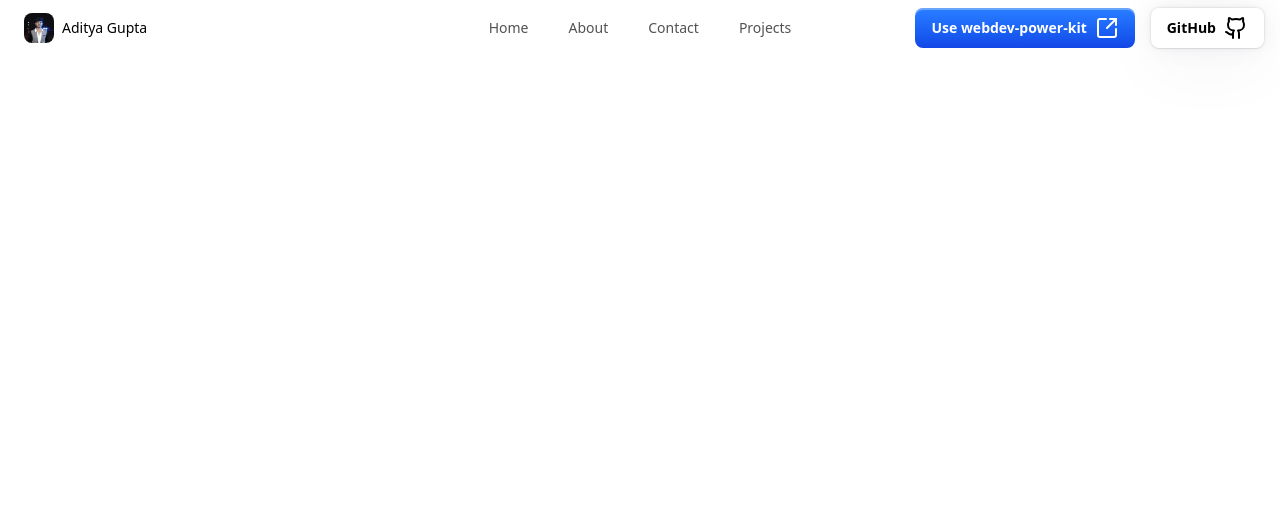
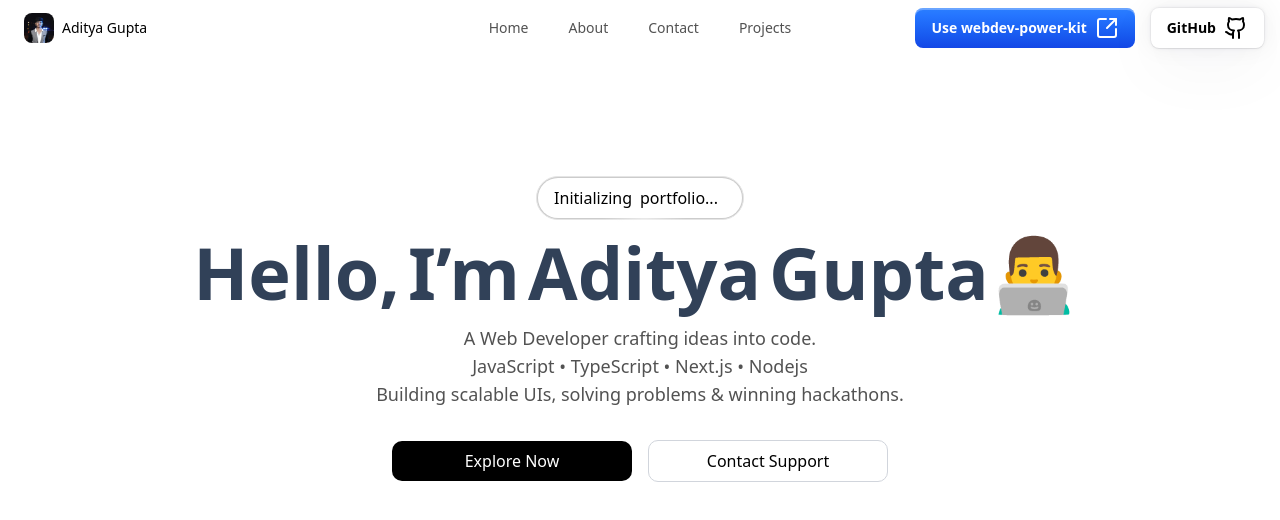
Before and after one commit to dev-aditya-lab/console-aditya, a Next.js app: page / in a window 1280 px wide. Shown: the top 520 px of the page. Built offline with nearby package versions, Linux system fonts and the light colour scheme.

Commit message:
hero secton done

```diff
--- a/app/page.tsx
+++ b/app/page.tsx
@@ -1,3 +1,4 @@
+import HeroSection from "@/components/hero-section";
 import { MainNavbar } from "@/components/MainNavbar";
 
 
@@ -5,6 +6,7 @@ export default function Home():React.ReactNode {
   return (
     <>
     <MainNavbar/>
+    <HeroSection/>
     </>
   )
 }
--- /dev/null
+++ b/components/hero-section.tsx
@@ -0,0 +1,146 @@
+"use client";
+
+import { motion } from "motion/react";
+import { HoverBorderGradient } from "./ui/hover-border-gradient";
+
+export default function HeroSection() {
+	return (
+		<div className="relative w-screen  mx-auto my-10 flex max-w-7xl flex-col items-center justify-center">
+			<div className="px-4 py-10 md:py-20">
+
+				<h1 className="relative z-10 mx-auto max-w-4xl text-center   text-slate-700  dark:text-slate-300">
+						<div className="flex justify-center mb-4">
+							<HoverBorderGradient
+							duration={0.5}
+								containerClassName="rounded-full"
+								as="button"
+								className="dark:bg-black bg-white text-black font-medium dark:text-white flex items-center space-x-2"
+							>
+								<span>
+									{"Initializing portfolio..."
+						.split(" ")
+						.map((word, index) => (
+							<motion.span
+								key={index}
+								initial={{
+									opacity: 0,
+									filter: "blur(4px)",
+									y: 10,
+								}}
+								animate={{
+									opacity: 1,
+									filter: "blur(0px)",
+									y: 0,
+								}}
+								transition={{
+									duration: 0.3,
+									delay: index * 0.1,
+									ease: "easeInOut",
+								}}
+								className="mr-2 inline-block"
+							>
+								{word}
+							</motion.span>
+						))}
+								</span>
+							</HoverBorderGradient>
+						</div>
+
+				</h1>
+				<h1 className="relative z-10 mx-auto max-w-4xl text-center text-3xl font-bold text-slate-700 md:text-4xl lg:text-7xl dark:text-slate-300">
+					{"Hello, I’m Aditya Gupta👨‍💻"
+						.split(" ")
+						.map((word, index) => (
+							<motion.span
+								key={index}
+								initial={{
+									opacity: 0,
+									filter: "blur(4px)",
+									y: 10,
+								}}
+								animate={{
+									opacity: 1,
+									filter: "blur(0px)",
+									y: 0,
+								}}
+								transition={{
+									duration: 0.3,
+									delay: index * 0.15,
+									ease: "easeInOut",
+								}}
+								className="mr-2 inline-block"
+							>
+								{word}
+							</motion.span>
+						))}
+				</h1>
+				<motion.p
+					initial={{
+						opacity: 0,
+					}}
+					animate={{
+						opacity: 1,
+					}}
+					transition={{
+						duration: 0.3,
+						delay: 0.8,
+					}}
+					className="relative z-10 mx-auto max-w-xl pt-4 text-center text-lg font-normal text-neutral-600 dark:text-neutral-400"
+				>
+					A Web Developer crafting ideas into code.
+				</motion.p>
+				<motion.p
+					initial={{
+						opacity: 0,
+					}}
+					animate={{
+						opacity: 1,
+					}}
+					transition={{
+						duration: 0.3,
+						delay: 0.8,
+					}}
+					className="relative z-10 mx-auto max-w-xl text-center text-lg font-normal text-neutral-600 dark:text-neutral-400"
+				>
+					JavaScript • TypeScript • Next.js • Nodejs
+				</motion.p>
+				<motion.p
+					initial={{
+						opacity: 0,
+					}}
+					animate={{
+						opacity: 1,
+					}}
+					transition={{
+						duration: 0.3,
+						delay: 0.8,
+					}}
+					className="relative z-10 mx-auto max-w-xl  text-center text-lg font-normal text-neutral-600 dark:text-neutral-400"
+				>
+					Building scalable UIs, solving problems & winning
+					hackathons.
+				</motion.p>
+				<motion.div
+					initial={{
+						opacity: 0,
+					}}
+					animate={{
+						opacity: 1,
+					}}
+					transition={{
+						duration: 0.3,
+						delay: 1,
+					}}
+					className="relative z-10 mt-8 flex flex-wrap items-center justify-center gap-4"
+				>
+					<button className="w-60 transform rounded-lg bg-black px-6 py-2 font-medium text-white transition-all duration-300 hover:-translate-y-0.5 hover:bg-gray-800 dark:bg-white dark:text-black dark:hover:bg-gray-200">
+						Explore Now
+					</button>
+					<button className="w-60 transform rounded-lg border border-gray-300 bg-white px-6 py-2 font-medium text-black transition-all duration-300 hover:-translate-y-0.5 hover:bg-gray-100 dark:border-gray-700 dark:bg-black dark:text-white dark:hover:bg-gray-900">
+						Contact Support
+					</button>
+				</motion.div>
+			</div>
+		</div>
+	);
+}
--- /dev/null
+++ b/components/ui/hover-border-gradient.tsx
@@ -0,0 +1,97 @@
+"use client";
+import React, { useState, useEffect} from "react";
+
+import { motion } from "motion/react";
+import { cn } from "@/lib/utils";
+
+type Direction = "TOP" | "LEFT" | "BOTTOM" | "RIGHT";
+
+export function HoverBorderGradient({
+  children,
+  containerClassName,
+  className,
+  as: Tag = "button",
+  duration = 1,
+  clockwise = true,
+  ...props
+}: React.PropsWithChildren<
+  {
+    as?: React.ElementType;
+    containerClassName?: string;
+    className?: string;
+    duration?: number;
+    clockwise?: boolean;
+  } & React.HTMLAttributes<HTMLElement>
+>) {
+  const [hovered, setHovered] = useState<boolean>(false);
+  const [direction, setDirection] = useState<Direction>("TOP");
+
+  const rotateDirection = (currentDirection: Direction): Direction => {
+    const directions: Direction[] = ["TOP", "LEFT", "BOTTOM", "RIGHT"];
+    const currentIndex = directions.indexOf(currentDirection);
+    const nextIndex = clockwise
+      ? (currentIndex - 1 + directions.length) % directions.length
+      : (currentIndex + 1) % directions.length;
+    return directions[nextIndex];
+  };
+
+  const movingMap: Record<Direction, string> = {
+    TOP: "radial-gradient(20.7% 50% at 50% 0%, hsl(0, 0%, 100%) 0%, rgba(255, 255, 255, 0) 100%)",
+    LEFT: "radial-gradient(16.6% 43.1% at 0% 50%, hsl(0, 0%, 100%) 0%, rgba(255, 255, 255, 0) 100%)",
+    BOTTOM:
+      "radial-gradient(20.7% 50% at 50% 100%, hsl(0, 0%, 100%) 0%, rgba(255, 255, 255, 0) 100%)",
+    RIGHT:
+      "radial-gradient(16.2% 41.199999999999996% at 100% 50%, hsl(0, 0%, 100%) 0%, rgba(255, 255, 255, 0) 100%)",
+  };
+
+  const highlight =
+    "radial-gradient(75% 181.15942028985506% at 50% 50%, #3275F8 0%, rgba(255, 255, 255, 0) 100%)";
+
+  useEffect(() => {
+    if (!hovered) {
+      const interval = setInterval(() => {
+        setDirection((prevState) => rotateDirection(prevState));
+      }, duration * 1000);
+      return () => clearInterval(interval);
+    }
+  }, [hovered]);
+  return (
+    <Tag
+      onMouseEnter={() => { setHovered(true);  }}
+      onMouseLeave={() => setHovered(false)}
+      className={cn(
+        "relative flex rounded-full border  content-center bg-black/20 hover:bg-black/10 transition duration-500 dark:bg-white/20 items-center flex-col flex-nowrap gap-10 h-min justify-center overflow-visible p-px decoration-clone w-fit",
+        containerClassName
+      )}
+      {...props}
+    >
+      <div
+        className={cn(
+          "w-auto text-white z-10 bg-black px-4 py-2 rounded-[inherit]",
+          className
+        )}
+      >
+        {children}
+      </div>
+      <motion.div
+        className={cn(
+          "flex-none inset-0 overflow-hidden absolute z-0 rounded-[inherit]"
+        )}
+        style={{
+          filter: "blur(2px)",
+          position: "absolute",
+          width: "100%",
+          height: "100%",
+        }}
+        initial={{ background: movingMap[direction] }}
+        animate={{
+          background: hovered
+            ? [movingMap[direction], highlight]
+            : movingMap[direction],
+        }}
+        transition={{ ease: "linear", duration: duration ?? 1 }}
+      />
+      <div className="bg-black absolute z-1 flex-none inset-[2px] rounded-[100px]" />
+    </Tag>
+  );
+}
```
